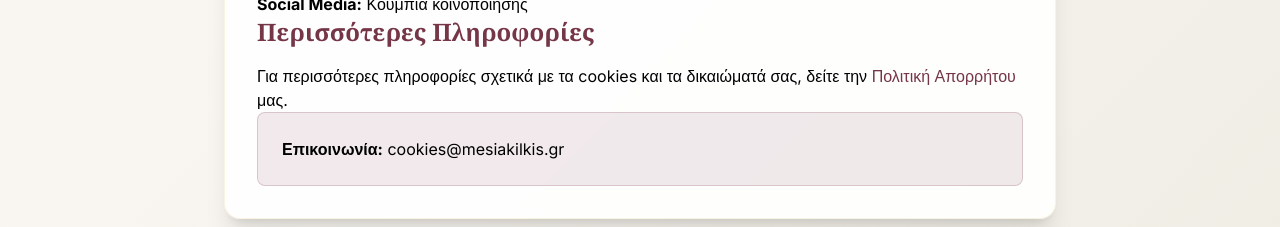
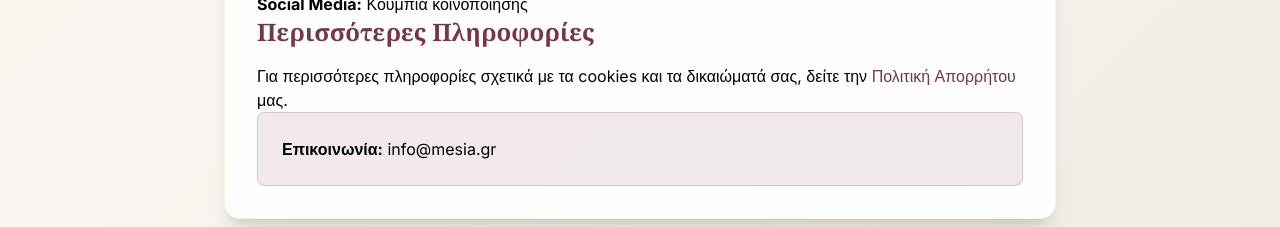
Before and after one commit to IoaBa86/mesia-kilkis, a Next.js app: page /legal/cookie-policy in a window 1280 px wide. Shown: the part 1260-1487 px from the top of the page. Built offline with nearby package versions, Linux system fonts and the light colour scheme; no server answers.

Commit message:
Update page.tsx

```diff
--- a/src/app/legal/cookie-policy/page.tsx
+++ b/src/app/legal/cookie-policy/page.tsx
@@ -103,7 +103,7 @@ export default function CookiePolicyPage() {
             <p>Για περισσότερες πληροφορίες σχετικά με τα cookies και τα δικαιώματά σας, δείτε την <Link href="/legal/privacy-policy" className="text-mesia-wine hover:text-mesia-gold">Πολιτική Απορρήτου</Link> μας.</p>
 
             <div className="bg-mesia-wine/10 p-6 rounded-lg border border-mesia-wine/20">
-              <p><strong>Επικοινωνία:</strong> cookies@mesiakilkis.gr</p>
+              <p><strong>Επικοινωνία:</strong> info@mesia.gr</p>
             </div>
           </div>
         </div>
```
